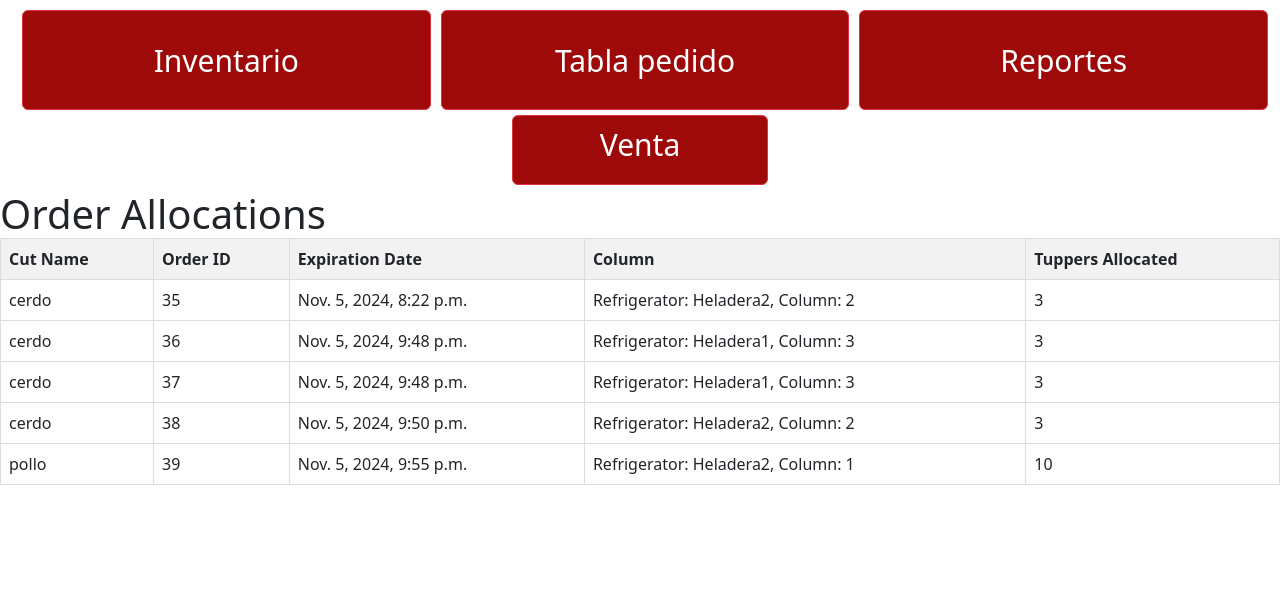
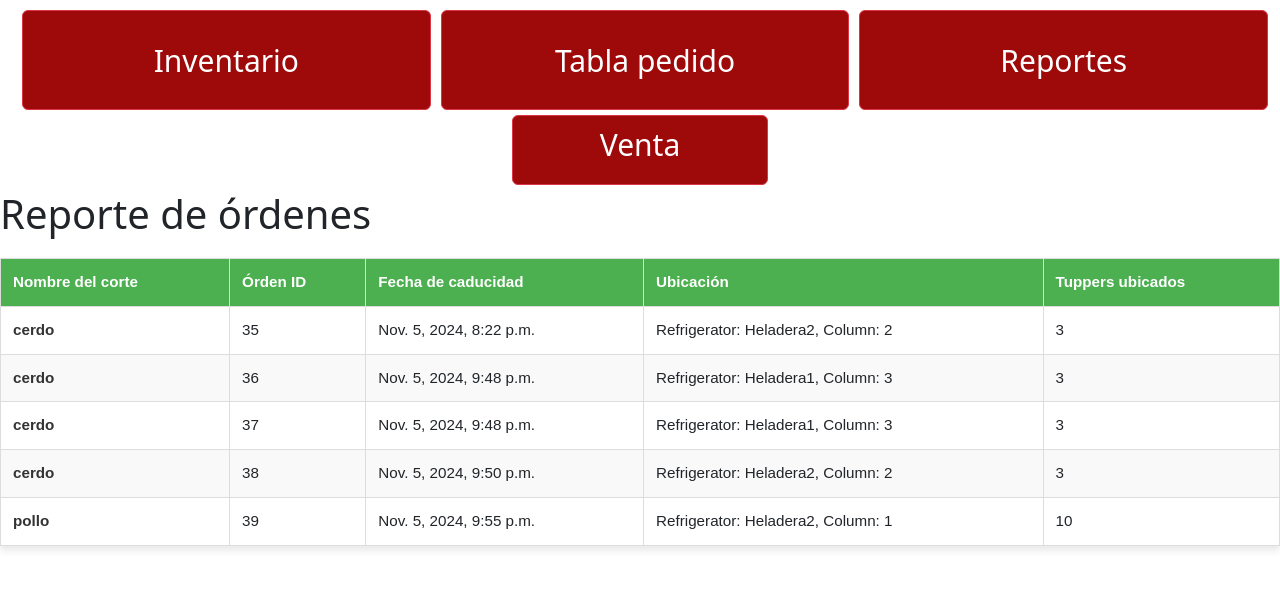
Before and after one commit to juangilfons/milanga-inventory, a Django app: page /expiration/ in a window 1280 px wide. Shown: the part 100-689 px from the top of the page. Run offline with Django 5.2, Linux system fonts and the light colour scheme; data comes from the database, SQL or seed files in the repository; both versions use the stored data as it was after the commit; parts of the project's set-up code (start-up, migrations or seed data) failed here and were passed over.

Commit message:
style basico para ordenes y reportes

```diff
--- a/inventory/forms.py
+++ b/inventory/forms.py
@@ -7,19 +7,19 @@ class SellMilasForm(forms.Form):
 
 class FulfillOrderForm(forms.Form):
     tuppers_to_add = forms.IntegerField(
-        label='Tuppers to Add',
+        label='Cantidad de tupper a agregar',
         min_value=0,
         required=False,
         initial=0,
     )
     refrigerator = forms.ChoiceField(
         choices=[],  # Initially empty, will populate in the view
-        label="Select Refrigerator",
+        label="Seleccione heladera",
         required=True,
     )
     column = forms.ChoiceField(
         choices=[],  # Initially empty, will populate dynamically in JavaScript
-        label="Select Column",
+        label="Seleccione la columna",
         required=True,
     )
 
--- a/inventory/static/inventory/reports.css
+++ b/inventory/static/inventory/reports.css
@@ -1,12 +1,39 @@
+
 table {
     width: 100%;
     border-collapse: collapse;
+    font-family: Arial, sans-serif;
+    margin-top: 20px;
+    box-shadow: 0 4px 8px rgba(0, 0, 0, 0.1);
 }
+
 th, td {
     border: 1px solid #ddd;
-    padding: 8px;
+    padding: 12px;
+    text-align: left;
+    font-size: 0.95em;
 }
+
 th {
-    background-color: #f2f2f2;
-    text-align: left;
+    background-color: #4CAF50;
+    color: white;
+    font-weight: bold;
 }
+
+tr:nth-child(even) {
+    background-color: #f9f9f9;
+}
+
+tr:hover {
+    background-color: #e0f7fa;
+}
+
+td {
+    vertical-align: middle;
+}
+
+/* Estilo para la primera columna si se necesita un énfasis especial */
+td:first-child {
+    font-weight: bold;
+    color: #333;
+}
--- a/inventory/templates/inventory/reports.html
+++ b/inventory/templates/inventory/reports.html
@@ -10,15 +10,15 @@
 {% endblock %}
 
 {% block content %}
-    <h1>Order Allocations</h1>
+    <h1>Reporte de órdenes</h1>
     <table>
         <thead>
         <tr>
-            <th>Cut Name</th>
-            <th>Order ID</th>
-            <th>Expiration Date</th>
-            <th>Column</th>
-            <th>Tuppers Allocated</th>
+            <th>Nombre del corte</th>
+            <th>Órden ID</th>
+            <th>Fecha de caducidad</th>
+            <th>Ubicación</th>
+            <th>Tuppers ubicados</th>
         </tr>
         </thead>
         <tbody>
```
Also changed, not shown: inventory/static/inventory/orders.css (+62 -0 lines), inventory/templates/inventory/orders.html (+4 -7 lines), inventory/templates/refrigerators.html (deleted, +0 -43 lines), db.sqlite3, inventory/migrations/0004_remove_order_fulfilled_cut_color_cut_unit_price_and_more.py (deleted).
